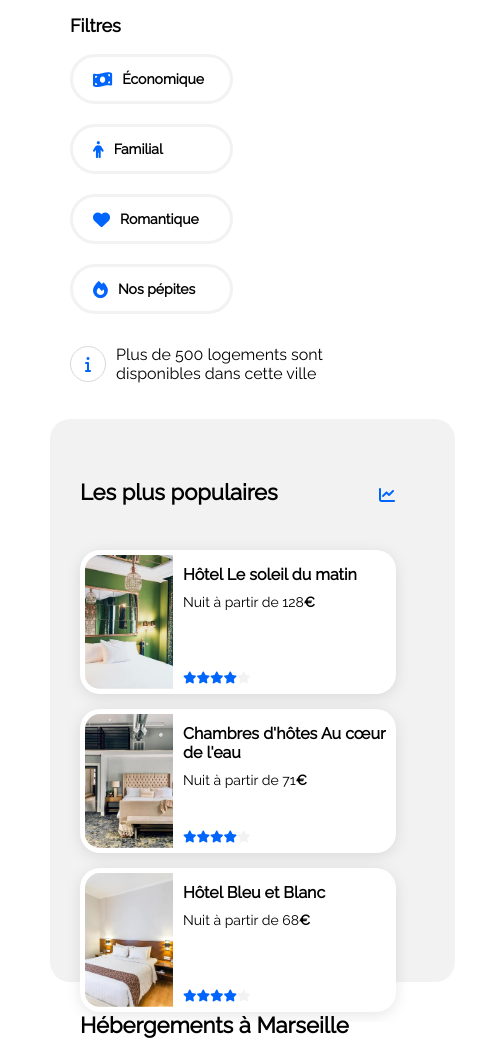
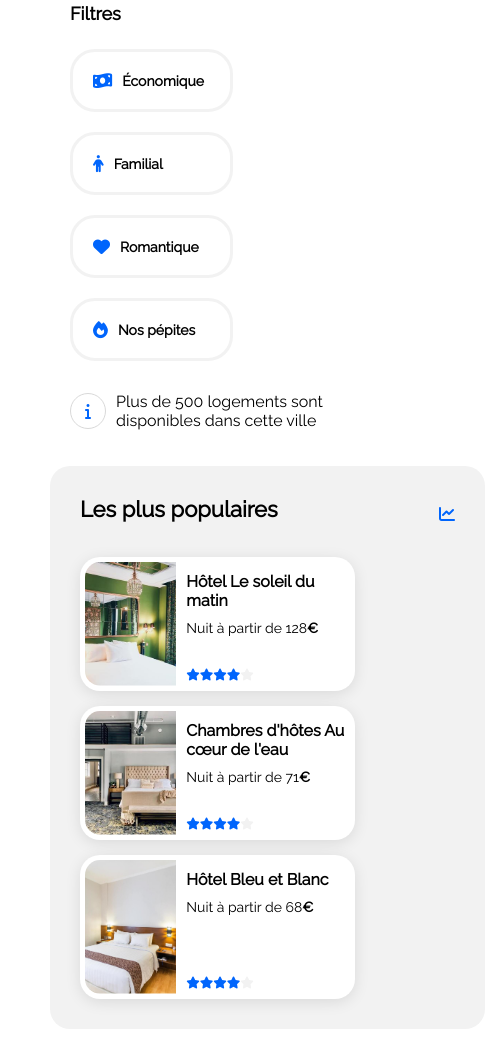
Before and after one commit to LucasPetit-LeTirilly/Projet-HTML-CSS-OpenClassrooms, a plain HTML site: page index.html in a window 390 px wide. Shown: the part 311-1352 px from the top of the page, 485 px wide, since content can reach past the window. Drawn offline with Linux system fonts and the light colour scheme.

Commit message:
Fin de la version tablette et petites corrections desktop

```diff
--- a/styles.css
+++ b/styles.css
@@ -42,6 +42,9 @@ nav a {
   padding: 13px 25px 46px 25px;
   font-weight: 500;
   font-size: 1rem;
+}
+
+nav {
   margin-right: 16px;
 }
 
@@ -381,6 +384,7 @@ b {
   display: flex;
   flex-direction: column;
   margin-top: 65px;
+  margin-left: 30px;
 }
 
 .activites h1 {
@@ -425,7 +429,9 @@ footer {
   margin-top: 60px;
   background-color: #F2F2F2;
   display: flex;
-  gap: 245px;
+  flex-direction: row;
+  justify-content: flex-start;
+  gap: 252px;
   padding-left: 20px;
 }
 
@@ -434,30 +440,86 @@ footer {
   margin-top: 20px;
 }
 
+.colonne-3 {
+  margin-left: 29px;
+}
+
 .colonne h2 {
   margin-bottom: 20px;
 }
 
-.colonne-3 {
-  margin-left: 60px;
-}
+@media screen and (max-width: 1024px) {
 
+  body {
+    margin: 0px;
+    max-width: 1024px;
+    width: 100%;
+    margin: auto;
+  }
 
+  nav {
+    margin-right: 0px;
+  }
 
-@media screen and (max-width: 1024px) {
-  body {
-    margin-left: 0px;
-    margin-right: 0px;
+  .filtres {
+    display: flex;
+    flex-direction: column;
+    margin-top: 15px;
+    margin-bottom: 0px;
+    gap: 0px;
+  }
+
+  .filtres p {
+    margin-bottom: 25px;
+  }
+
+  .liste-item-filtre {
+    display: flex;
+    flex-direction: row;
+    align-content: center;
+    flex-wrap: wrap;
+    margin-right: -20px;
+    column-gap: 15px;
+    row-gap: 15px;
+  }
+
+  .item-filtre {
+    display: flex;
+    align-items: center;
+    border: rgb(242, 242, 242, 1) solid 3px;
+    border-radius: 25px;
+    padding-top: 20px;
+    padding-bottom: 20px;
+    padding-left: 20px;
+    padding-right: 20px;
+    font-size: 17px;
+    font-weight: 900;
+  }
+
+  .item-filtre p {
+    margin-top: 0px;
+    margin-bottom: 0px;
+  }
+
+  .item-filtre i {
+    margin-top: 0px;
+  }
+
+  .info {
+    display: flex;
+    align-items: center;
+    margin-top: 20px;
   }
 
   .rubriques {
     display: flex;
     flex-direction: column;
-    margin-top: 53px;
+    margin-top: 20px;
+    gap: 50px;
   }
 
   .hebergements {
-    width: 100%;
+    max-width: 924px;
     padding-left: 0px;
     display: flex;
     flex-direction: column;
@@ -466,6 +528,11 @@ footer {
   .carte-hebergement {
     max-width: 268px;
     max-height: 207px;
+  }
+
+  .format-image-hebergement {
+    width: 95%;
+    height: 60%;
   }
 
   .hebergements h1 {
@@ -480,11 +547,6 @@ footer {
     margin-left: 30px;
   }
 
-  .format-image-hebergement {
-    min-width: 96%;
-    height: 40%;
-  }
-
   .carte-hebergement h3 {
     margin-top: 2px;
     padding-left: 16px;
@@ -497,51 +559,44 @@ footer {
     padding-left: 16px;
     margin-top: 6px;
     margin-bottom: 6px;
-    }
+  }
 
   .populaire {
-  width: 924px;
-  height: 250px;
-  padding-left: 0px;
+  max-width: 864px;
+  display: flex;
+  flex-direction: column;
+  justify-content: flex-start;
+  gap: 0px;
   }
 
   .entete-populaire {
     display: flex;
     justify-content: space-between;
+    align-items: flex-end;
+    margin-top: 30px;
+    margin-bottom: 20px;
   }
 
-  .populaire h1 {
-    margin-left: 30px;
-    margin-right: 585px;
-    margin-top: 30px;
-  }
-
-  .entete-populaire i {
-    margin-right: 30px;
-  }
-
-  .populaire i {
-    margin-top: 35px;
+  .mosaic-populaire {
+    max-width: 100%;
+    display: flex;
+    flex-direction: row;
+    justify-content: flex-start;
+    gap: 20px;
+    margin-left: 0px;
+    margin-top: 0px;
+    margin-bottom: 30px;
   }
 
   .carte-populaire {
-    width: 275px;
-    height: 144px;
+    flex-basis: 100%;
+    max-width: 275px;
     border-radius: 20px;
-    margin-top: 20px;
-    margin-left: 0px;
-  }
-
-  .mosaic-populaire {
-    display: flex;
-    justify-content: flex-start;
-    gap: 20px;
-    margin-left: 30px;
   }
 
   .format-image-populaire {
-    width: 88px;
-    height: 134px;
+    width: 33.2%;
+    max-height: 95%;
     object-fit: cover;
   }
 
@@ -563,35 +618,55 @@ footer {
     margin-bottom: 10px;
   }
 
-  .prix-carte-3 {
-    padding-bottom: 20px;
-    }
+  .carte-activite {
+    width: 23%;
+    max-width: 193.5px;
+  }
 
   .format-image-activites {
-    width: 193px;
-    height: 200px;
+    width: 100%;
+    max-height: 200px;
     object-fit: cover;
   }
 
-    .carte-activite h3 {
-    width: 173px;
-    height: 70px;
+  .carte-activite h3 {
+    padding-left: 20px;
     padding-top: 20px;
-    padding-left: 0px;
-    padding-right: 0px;
-    margin-top: -3px;
+    padding-bottom: 20px;
   }
 
   footer {
+    max-width: 904px;
     background-color: #F2F2F2;
     display: flex;
-    gap: 112px;
+    gap: 13.7%;
   }
 
   .colonne-3 {
-    margin-left: 68px;
+    margin-left: 29px;
+  }
+  /* footer {
+    margin-left: 50px;
+    max-width: 1324px;
+    margin-top: 60px;
+    background-color: #F2F2F2;
+    display: flex;
+    gap: 245px;
+    padding-left: 20px;
   }
 
+  .colonne {
+    margin-bottom: 58px;
+    margin-top: 20px;
+  }
+
+  .colonne h2 {
+    margin-bottom: 20px;
+  }
+
+  .colonne-3 {
+    margin-left: 60px;
+  } */
 }
 
 @media screen and (max-width: 576px) {
```
Also changed, not shown: index.html (+1 -1 lines).
